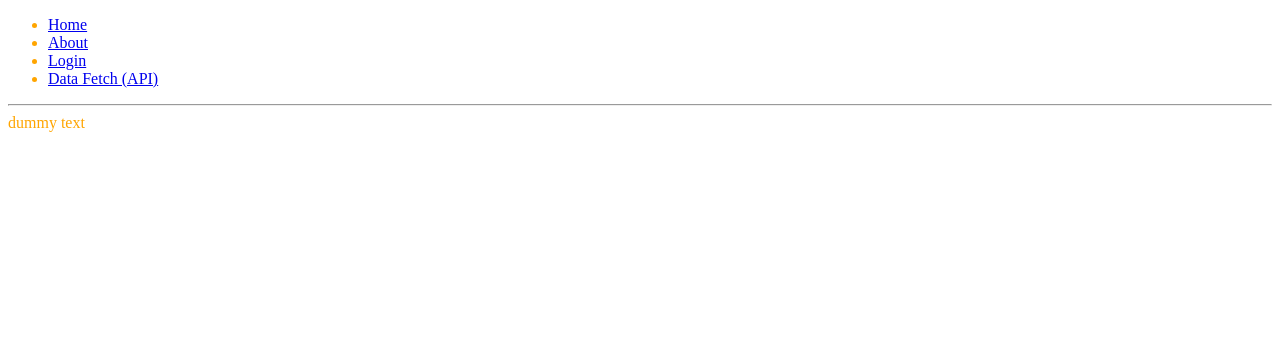
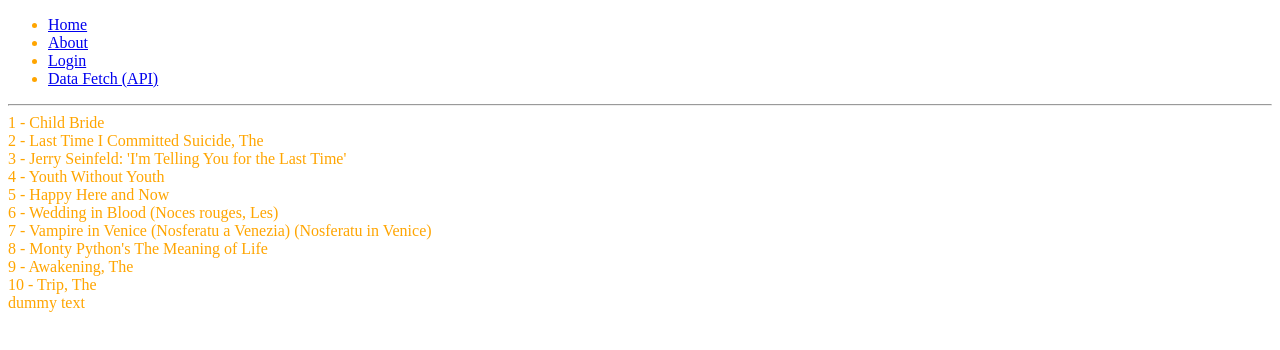
Before and after one commit to gmkhussain/react, a React (Create React App) app in the folder example/: page /data_fetch in a window 1280 px wide. Shown: the top 350 px of the page. Built offline with nearby package versions, Linux system fonts and the light colour scheme; no server answers.

Commit message:
:tada: JSON data fetch from local file in ReactJS

```diff
--- /dev/null
+++ b/example/src/_data/data.json
@@ -0,0 +1,12 @@
+[
+	{"id": 1, "title": "Child Bride"},
+	{"id": 2, "title": "Last Time I Committed Suicide, The"},
+	{"id": 3, "title": "Jerry Seinfeld: 'I'm Telling You for the Last Time'"},
+	{"id": 4, "title": "Youth Without Youth"},
+	{"id": 5, "title": "Happy Here and Now"},
+	{"id": 6, "title": "Wedding in Blood (Noces rouges, Les)"},
+	{"id": 7, "title": "Vampire in Venice (Nosferatu a Venezia) (Nosferatu in Venice)"},
+	{"id": 8, "title": "Monty Python's The Meaning of Life"},
+	{"id": 9, "title": "Awakening, The"},
+	{"id": 10, "title": "Trip, The"}
+]
--- /dev/null
+++ b/example/src/_data/data.yaml
@@ -0,0 +1,21 @@
+---
+- id: 1
+  title: Child Bride
+- id: 2
+  title: Last Time I Committed Suicide, The
+- id: 3
+  title: 'Jerry Seinfeld: ''I''m Telling You for the Last Time'''
+- id: 4
+  title: Youth Without Youth
+- id: 5
+  title: Happy Here and Now
+- id: 6
+  title: Wedding in Blood (Noces rouges, Les)
+- id: 7
+  title: Vampire in Venice (Nosferatu a Venezia) (Nosferatu in Venice)
+- id: 8
+  title: Monty Python's The Meaning of Life
+- id: 9
+  title: Awakening, The
+- id: 10
+  title: Trip, The
--- a/example/src/layout/data_fetch.js
+++ b/example/src/layout/data_fetch.js
@@ -1,46 +1,54 @@
 import React, { Component } from 'react';
-//import { Link } from 'react-router-dom';
 import yaml from 'js-yaml';
-
 import $ from 'jquery';
 
-
-
+import jdata from '../_data/data.json';
 
 class DataFetchPage extends Component{
 
     constructor(props){
         super(props)
         this.state={
-            demo_var: "dummy text"
+            demo_var: "dummy text",
         }
     }
 
 
+    componentDidMount() {
+        console.log("Data loaded :" +jdata[1].title);
+    }
 
 
     render(){
 
+        /*
         $.get( 'https://raw.githubusercontent.com/nodeca/js-yaml/2d1fbed8f3a76ff93cccb9a8a418b4c4a482d3d9/examples/sample_document.yml', function( data2 ) {
             var data = yaml.load( data2 );
             console.log( data.timestamp ); //
         });
+        */
+
+
+        const listJsonData = jdata.map(
+            (d) =>
+            <div key={d.id}>
+                <span>{d.id} - </span>
+                <span>{d.title}</span>
+            </div>
+        );
 
 
         return(
             <div>
+
+            {listJsonData}
+
                 {this.state.demo_var}
             </div>
         )
-
     }
-
-
-
 
 
 }
 
-
-
 export default DataFetchPage;
```
Also changed, not shown: 1 other file (tests, documents, lock files or other folders).
